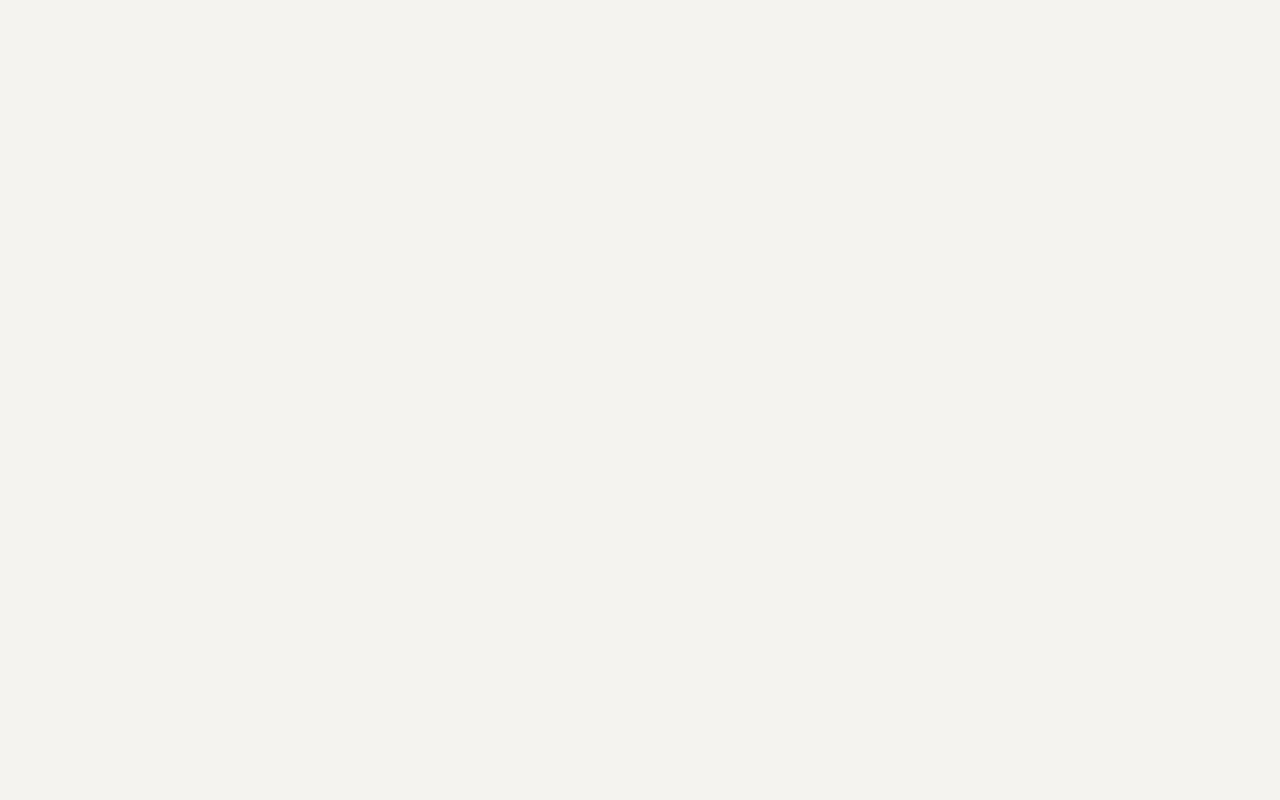
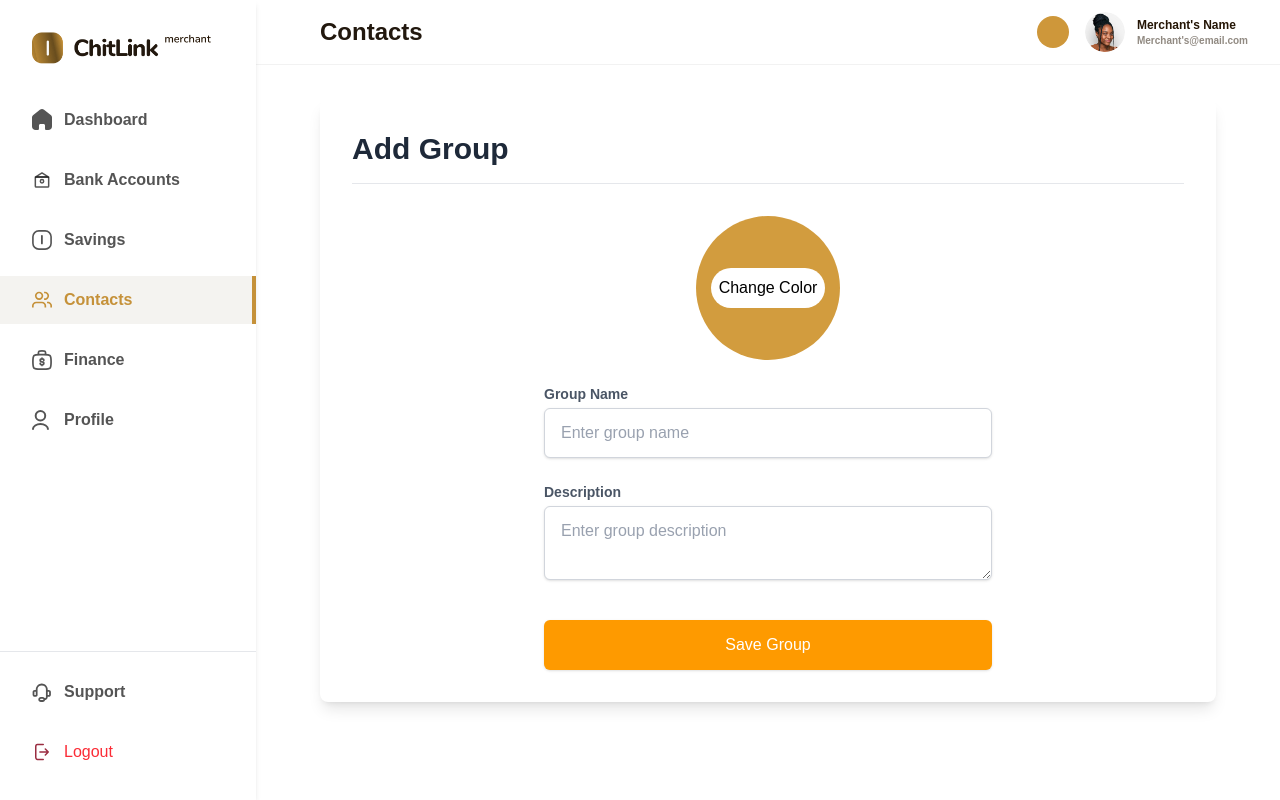
Before and after one commit to Tomtiko04/ChitLinkP, a React (Vite) app: page /contacts/add-group in a window 1280 px wide. Before the commit this address had no page. Built offline with nearby package versions, Linux system fonts and the light colour scheme; some icons are missing.

Commit message:
Create a book

```diff
--- a/package.json
+++ b/package.json
@@ -17,6 +17,7 @@
     "axios": "^1.10.0",
     "prop-types": "^15.8.1",
     "react": "^19.1.0",
+    "react-color": "^2.19.3",
     "react-dom": "^19.1.0",
     "react-hook-form": "^7.58.1",
     "react-hot-toast": "^2.5.2",
--- a/src/App.jsx
+++ b/src/App.jsx
@@ -12,6 +12,7 @@ import VerificationSuccess from './pages/VerificationSuccess';
 import Signup from './pages/Signup';
 import Contacts from './pages/Contacts';
 import AddContact from './pages/AddContact';
+import AddGroup from './pages/AddGroup';
 
 const Savings = () => <div className="py-12 text-center">Savings Page</div>;
 const Finance = () => <div className="py-12 text-center">Finance Page</div>;
@@ -54,6 +55,7 @@ function App() {
           <Route path="contacts">
             <Route index element={<Contacts />} />
             <Route path='add-contact' element={<AddContact />}/>
+            <Route path='add-group' element={<AddGroup />}/>
           </Route>
           <Route path="finance" element={<Finance />} />
           <Route path="profile" element={<Profile />} />
--- /dev/null
+++ b/src/pages/AddGroup.jsx
@@ -0,0 +1,104 @@
+import React, { useState } from 'react';
+import { useForm } from 'react-hook-form';
+import { yupResolver } from '@hookform/resolvers/yup';
+import * as yup from 'yup';
+import { ChromePicker } from 'react-color';
+
+const schema = yup.object().shape({
+  name: yup.string().required('Group name is required'),
+  description: yup.string(),
+});
+
+const AddGroup = () => {
+  const [color, setColor] = useState('#D29C3E');
+  const [showColorPicker, setShowColorPicker] = useState(false);
+
+  const {
+    register,
+    handleSubmit,
+    formState: { errors },
+    reset,
+  } = useForm({
+    resolver: yupResolver(schema),
+  });
+
+  const onSubmit = (data) => {
+    const groupData = { ...data, color };
+    console.log(groupData);
+    // Replace with your API call to create a group
+    // e.g., createGroup(groupData, {
+    //   onSettled: () => {
+    //     reset();
+    //     setColor('#D29C3E');
+    //   },
+    // });
+  };
+
+  return (
+    <div className="flex min-h-screen items-center justify-center bg-white p-4">
+      <div className="w-full max-w-4xl rounded-lg bg-white p-8 shadow-lg">
+        <h1 className="mb-8 border-b border-gray-200 pb-4 text-3xl font-bold text-gray-800">
+          Add Group
+        </h1>
+        <div className="mx-auto max-w-md">
+          <form onSubmit={handleSubmit(onSubmit)} className="space-y-6">
+            <div className="mb-6 flex justify-center">
+              <div
+                className="h-36 w-36 rounded-full p-1 flex items-center justify-center"
+                style={{ backgroundColor: color }}
+              >
+                <button
+                  type="button"
+                  onClick={() => setShowColorPicker(!showColorPicker)}
+                  className="rounded-full bg-white bg-opacity-50 p-2 text-black transition-transform duration-200 ease-in-out hover:scale-110"
+                  aria-label="Change group color"
+                >
+                  Change Color
+                </button>
+              </div>
+              {showColorPicker && (
+                <div className="absolute z-10 mt-40">
+                  <ChromePicker color={color} onChangeComplete={(color) => setColor(color.hex)} />
+                </div>
+              )}
+            </div>
+            <div>
+              <label htmlFor="name" className="mb-1 block text-sm font-semibold text-gray-600">
+                Group Name
+              </label>
+              <input
+                type="text"
+                id="name"
+                {...register('name')}
+                className={`mt-1 block w-full border bg-white px-4 py-3 ${errors.name ? 'border-red-500' : 'border-gray-300'} rounded-md placeholder-gray-400 shadow-sm focus:border-amber-500 focus:ring-amber-500 focus:outline-none sm:text-sm`}
+                placeholder="Enter group name"
+              />
+              {errors.name && <p className="mt-1 text-xs text-red-600">{errors.name.message}</p>}
+            </div>
+            <div>
+              <label htmlFor="description" className="mb-1 block text-sm font-semibold text-gray-600">
+                Description
+              </label>
+              <textarea
+                id="description"
+                {...register('description')}
+                className={`mt-1 block w-full border bg-white px-4 py-3 ${errors.description ? 'border-red-500' : 'border-gray-300'} rounded-md placeholder-gray-400 shadow-sm focus:border-amber-500 focus:ring-amber-500 focus:outline-none sm:text-sm`}
+                placeholder="Enter group description"
+              />
+            </div>
+            <div className="pt-4">
+              <button
+                type="submit"
+                className="flex w-full justify-center rounded-md border border-transparent bg-amber-500 px-4 py-3 text-sm font-medium text-white shadow-sm transition duration-150 ease-in-out hover:bg-amber-600 focus:ring-2 focus:ring-amber-500 focus:ring-offset-2 focus:outline-none"
+              >
+                Save Group
+              </button>
+            </div>
+          </form>
+        </div>
+      </div>
+    </div>
+  );
+};
+
+export default AddGroup;
```
Also changed, not shown: 1 other file (tests, documents, lock files or other folders).
